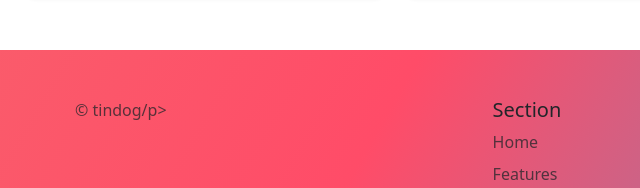
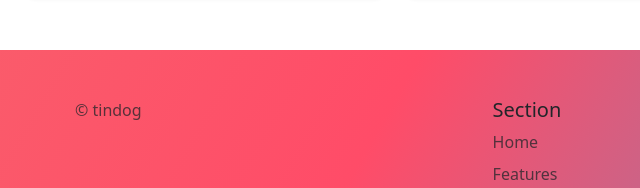
Before and after one commit to lazytech614/tin-dog-project, a plain HTML site: page index.html in a window 1280 px wide. Shown: the part 2063-2251 px from the top of the page, 55-695 px from the left. Drawn offline with nearby package versions, Linux system fonts and the light colour scheme.

Commit message:
Update index.html

```diff
--- a/index.html
+++ b/index.html
@@ -175,7 +175,7 @@
     <div class="container">
       <footer class="row row-cols-1 row-cols-sm-2 row-cols-md-5 py-5 my-5">
         <div class="col mb-3">
-          <p class="text-body-secondary">© tindog/p>
+          <p class="text-body-secondary">© tindog</p>
         </div>
       <div class="col mb-3">
         </div>
```
